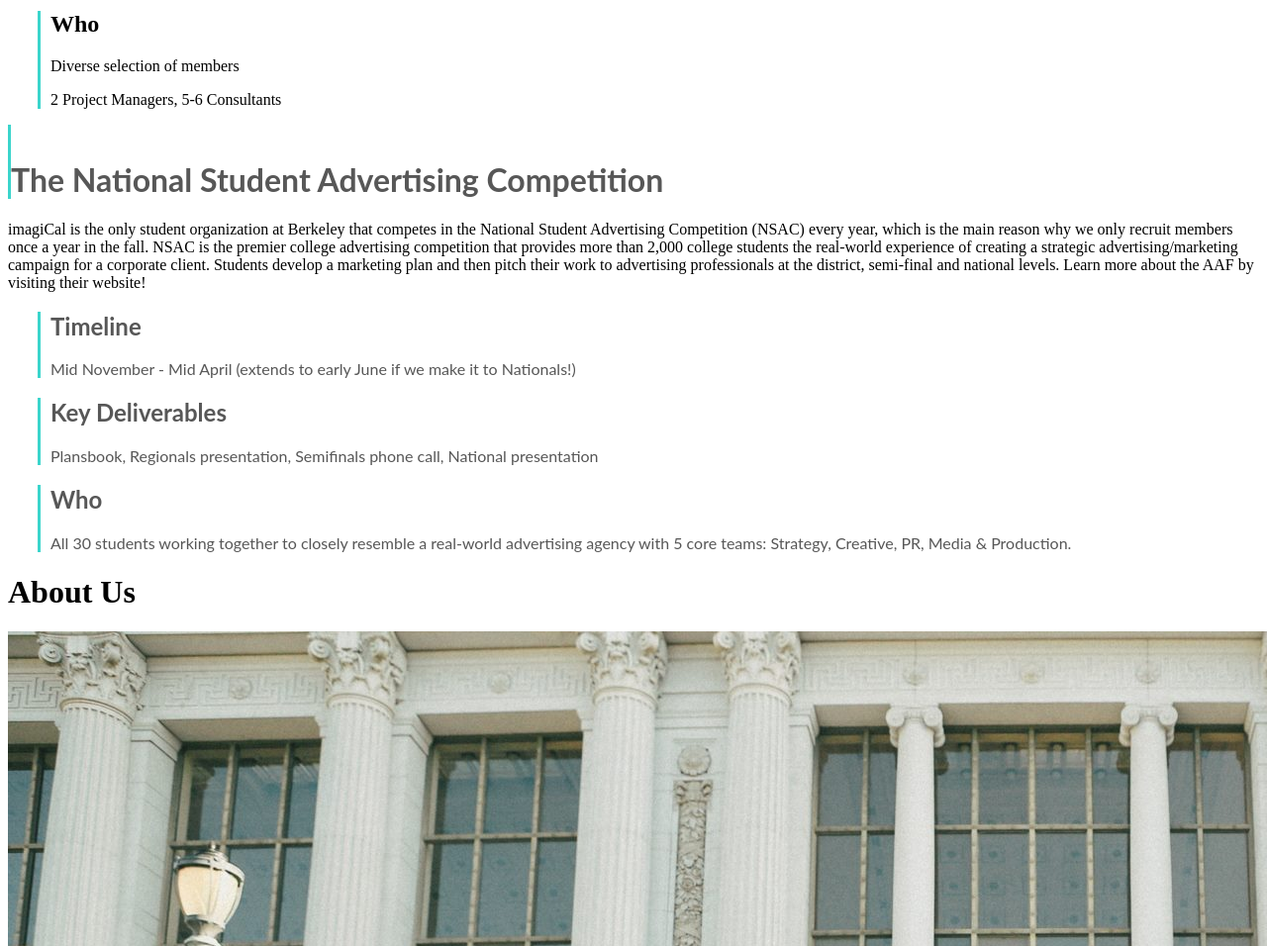
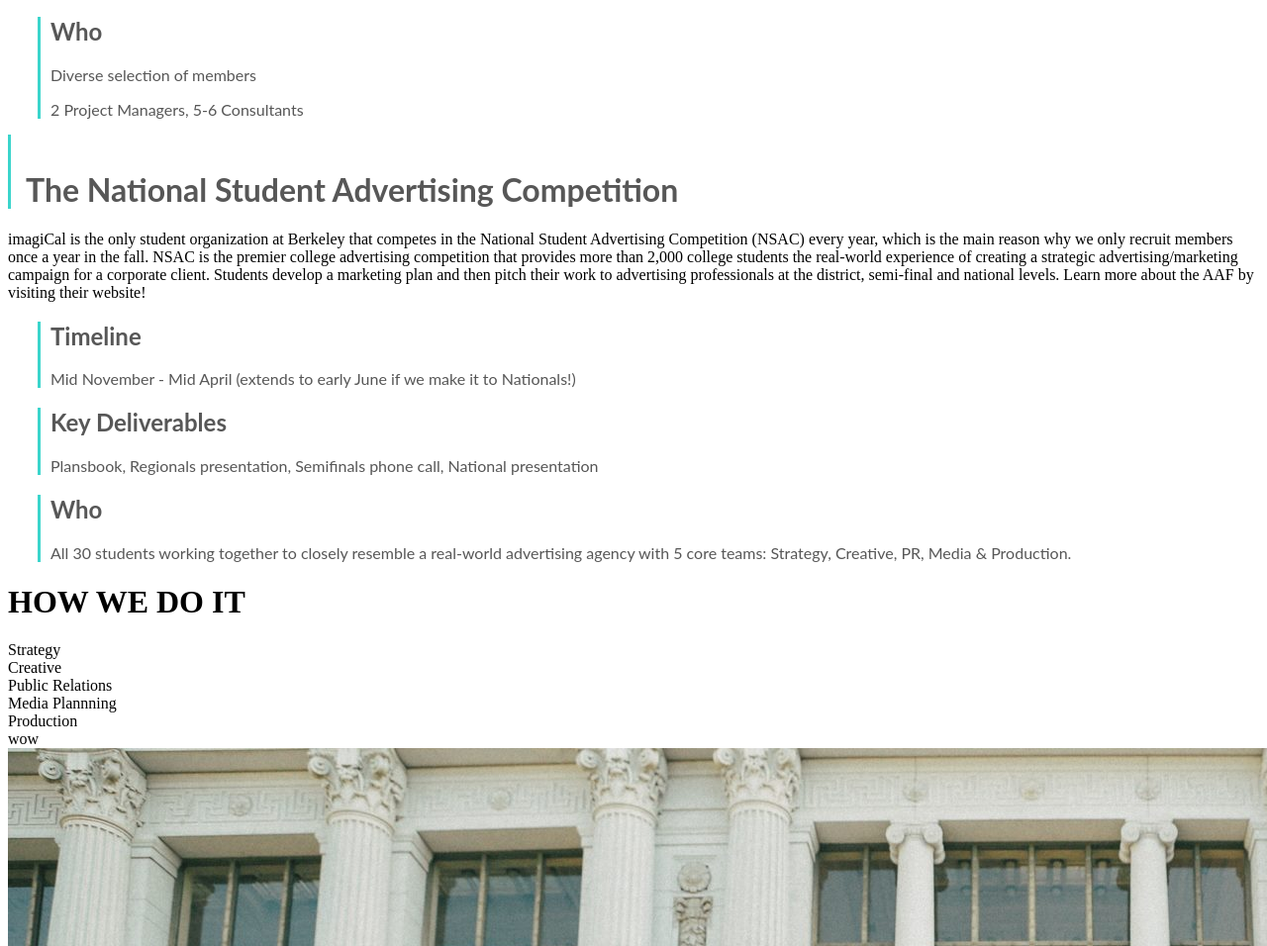
Before and after one commit to InnoD-WebTier/imagical, a Gatsby site: page /about in a window 1280 px wide. Shown: the part 2101-3057 px from the top of the page at 99% size. Built offline with nearby package versions, Linux system fonts and the light colour scheme; Gatsby itself is replaced by a stand-in of ours.

Commit message:
more styling minus cirles

```diff
--- a/src/pages/about.js
+++ b/src/pages/about.js
@@ -32,7 +32,7 @@ export default class About extends React.Component {
                 <div className="container">
                 <h1 className="title">What We Do</h1>
                 </div>
-                <div className="container">
+                <div className="container imagical-projects--spacing">
                   <div className="row">
                     <div className="col-6">
                       <div className="column-title-project">
@@ -50,7 +50,7 @@ export default class About extends React.Component {
                     engage with the US audience, and helped a local non-profit
                     craft a business model to best support food insecure students.
                   </div>
-                  <div className="col-6">
+                  <div className="col-6 imagical-copy--styling">
                     <div className="row">
                       <div>
                         <div className="column-title-timeline">
@@ -134,7 +134,25 @@ export default class About extends React.Component {
                 </div>
                 </div>
                 <div className="container">
-                  <h1 className="title">About Us</h1>
+                  <h1 className="title"> HOW WE DO IT </h1>
+                  <div className="container-circle-parent">
+                    <div className="container-circle-child">
+                      Strategy
+                    </div>
+                    <div>
+                      Creative
+                    </div>
+                    <div>
+                      Public Relations
+                    </div>
+                    <div>
+                      Media Plannning
+                    </div>
+                    <div>
+                      Production
+                    </div>
+                  </div>
+                  wow
                 </div>
                 <Team
                   imgSrc={teamphoto}
--- a/src/styles/about.scss
+++ b/src/styles/about.scss
@@ -31,6 +31,7 @@ $primary-color: #575757;
   border-left-style: solid;
   padding-top: 15px;
   padding-right: 10px;
+  padding-left: 15px;
   color: $primary-color;
   font-family: $font-stack;
 }
```
